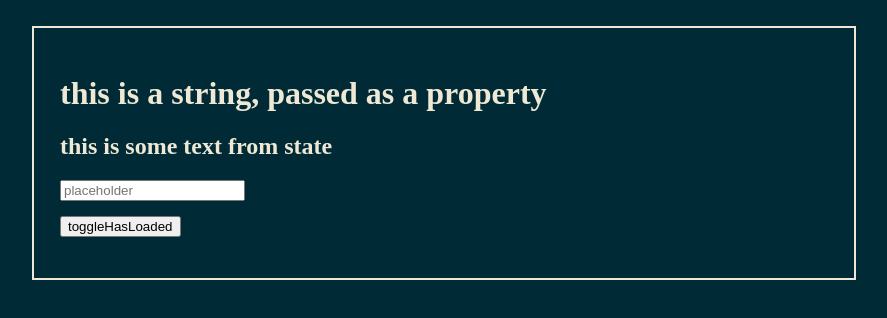
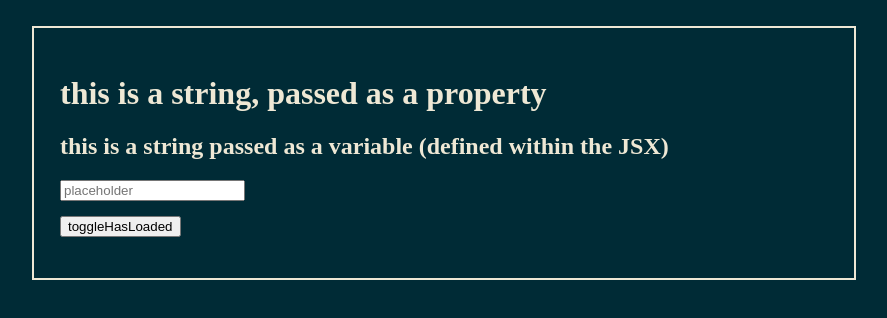
Before and after one commit to plebtech/ib-lab-reacting-to-react, a React (Create React App) app: page / in a window 1280 px wide. Shown: the top 318 px of the page, without its empty margins (196-1083 px from the left). Built offline with nearby package versions, Linux system fonts and the light colour scheme.

Commit message:
finished. completed bonus step.

```diff
--- a/src/components/App.jsx
+++ b/src/components/App.jsx
@@ -4,17 +4,19 @@ import React, { Component } from 'react';
 const divPadding = {
     margin: '2% auto',
 }
-
+const element2 = (
+    'this is a string passed as a variable (defined within the JSX)'
+);
+// if props not passed, JSX compiles but will not render in browser ('cannot read property of undefined').
 class App extends Component {
     constructor(props) {
         super(props);
         this.state = {
-            text: 'this is some text from state',
+            text: this.props.greeting,
             placeholder: 'placeholder',
             hasLoaded: false,
             // input: not set initially, added via input handler.
         }
-        this.greeting = this.props.greeting;
     }
     // called by eventListener on input field, updates state on change.
     handleInputChange = (val) => {
@@ -30,10 +32,10 @@ class App extends Component {
             return (
                 <React.Fragment>
                     <h1>
-                        {this.greeting}
+                        {this.state.text}
                     </h1>
                     <h2>
-                        {this.state.text}
+                        {element2}
                     </h2>
                     <div><input
                         placeholder={this.state.placeholder}
```
